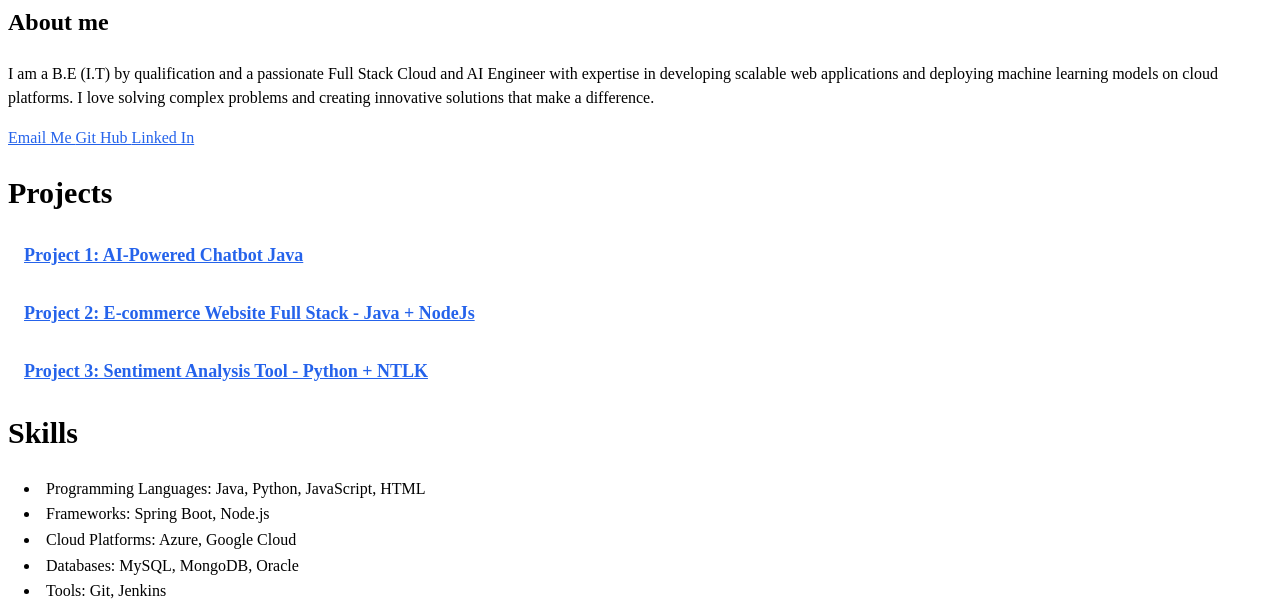
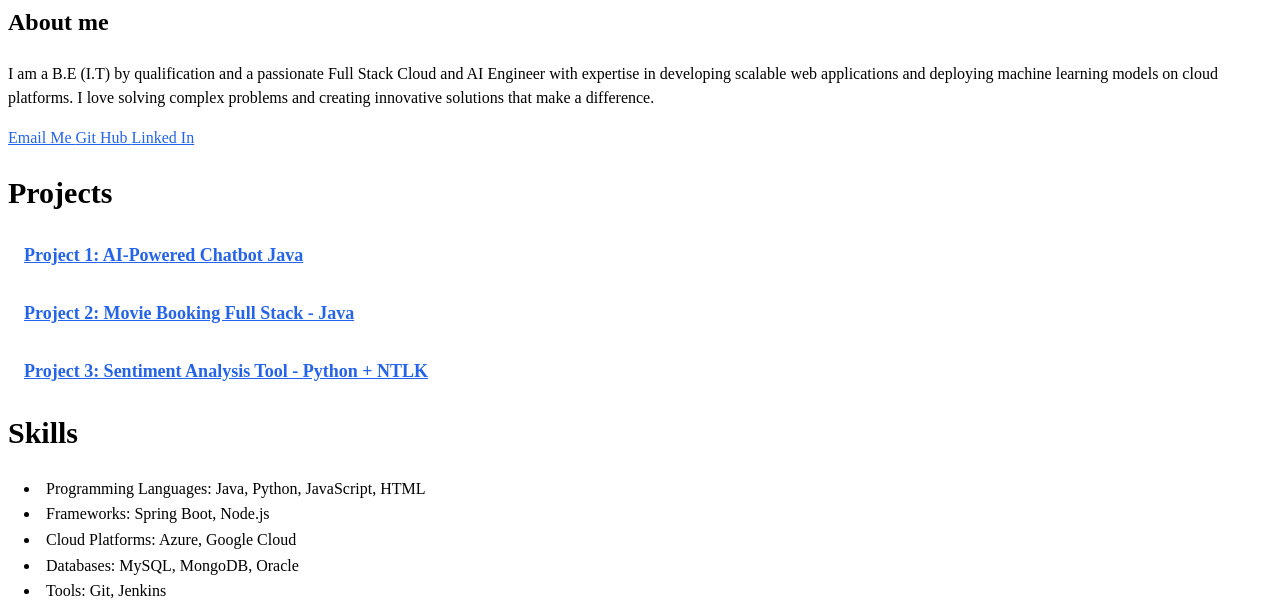
Before and after one commit to rashmi200484/webportfolio, a plain HTML site: page index.html in a window 1280 px wide. Shown: the part 192-800 px from the top of the page. Drawn offline with Linux system fonts and the light colour scheme; a web font is replaced by a local one.

Commit message:
i GitHub link added

```diff
--- a/index.html
+++ b/index.html
@@ -35,7 +35,8 @@
             <h2> Projects </h2>
             <ul>
                 <li style="display: inline;"> <a target ="_blank" href="" > <h5> Project 1: AI-Powered Chatbot Java</h5> </a> </li>
-                <li style="display: inline;"> <a target ="_blank" href="" > <h5> Project 2: E-commerce Website  Full Stack - Java + NodeJs </h5> </a> </li>
+                <li style="display: inline;"> <a target ="_blank" href=" https://github.com/rashmi200484/MovieBook_FullStack.git
+                 " > <h5> Project 2: Movie Booking Full Stack - Java </h5> </a> </li>
                 <li style="display: inline;"> <a target ="_blank" href="" > <h5> Project 3: Sentiment Analysis Tool - Python + NTLK </h5> </a> </li>
             </ul>
             </div>
```
